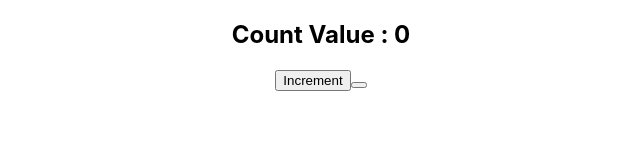
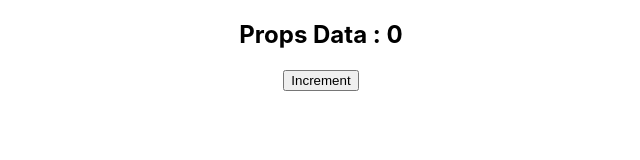
Before and after one commit to ErShubham2908/React-Interview-EA25, a React (Create React App) app: page / in a window 1280 px wide. Shown: the top 160 px of the page, without its empty margins (319-959 px from the left). Built offline with nearby package versions, Linux system fonts and the light colour scheme.

Commit message:
Day - 2 Q-2

```diff
--- a/src/App.js
+++ b/src/App.js
@@ -1,10 +1,14 @@
 import './App.css';
 import Counter from './Day 1/Counter';
+import Parent from './Day 2/Props/Parent';
 
 function App() {
   return (
     <div className="App">
-      <Counter />
+      {/* Day 1 */}
+      {/* <Counter /> */}
+      {/* Day 2 */}
+      <Parent />
     </div>
   );
 }
--- /dev/null
+++ b/src/Day 2/Props/Child.js
@@ -0,0 +1,20 @@
+import React, { Component } from 'react'
+
+class Child extends Component {
+    constructor(props){
+        super(props)
+        this.state = {
+            counter : this.props.value
+        }
+    }
+  render() {
+    return (
+      <>
+        <h2>Props Data : {this.state.counter}</h2>
+        <button onClick={() => this.setState({counter : this.state.counter + 1})} >Increment</button>
+      </>
+    )
+  }
+}
+
+export default Child;
--- /dev/null
+++ b/src/Day 2/Props/Parent.js
@@ -0,0 +1,20 @@
+import React, { Component } from 'react'
+import Child from './Child';
+
+class Parent extends Component {
+    constructor(){
+        super();
+        this.state = {
+            count : 0
+        }
+    }
+  render() {
+    return (
+      <>
+        <Child value={this.state.count}  />
+      </>
+    )
+  }
+}
+
+export default Parent;
```
